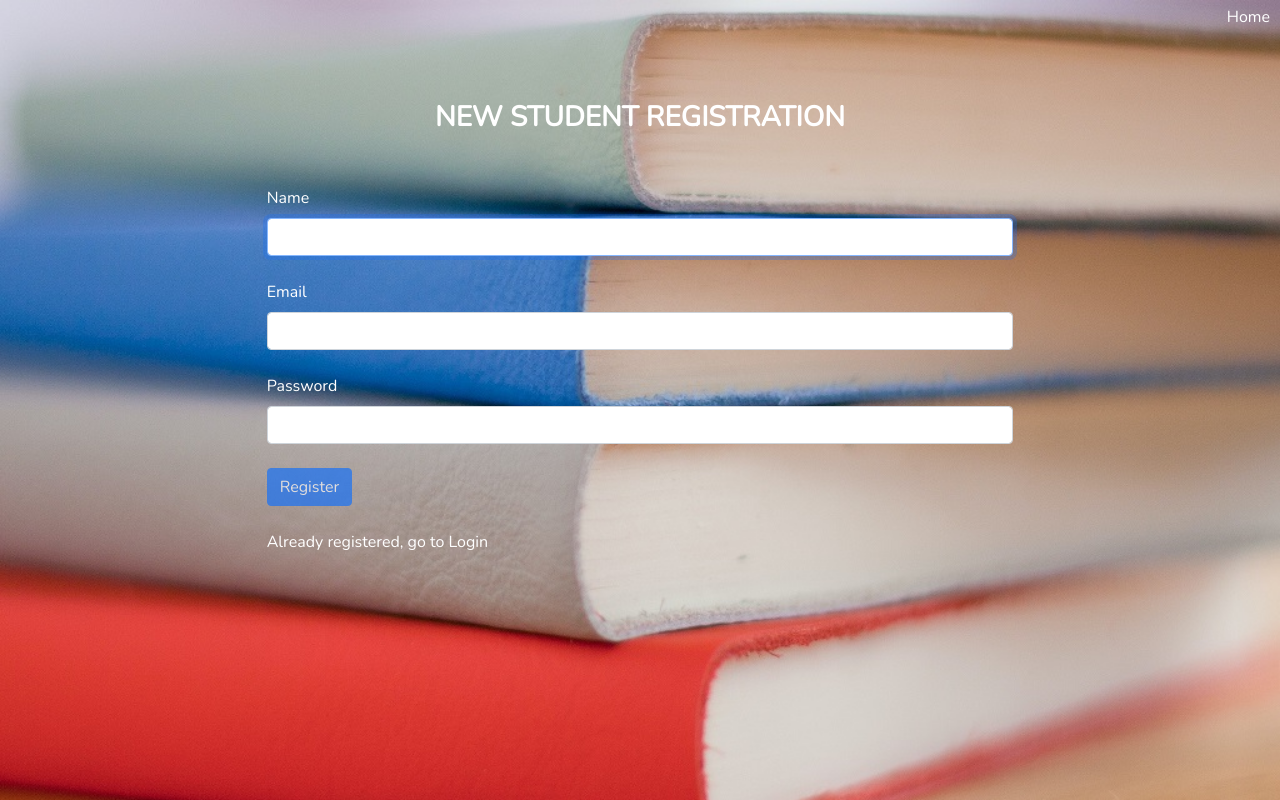
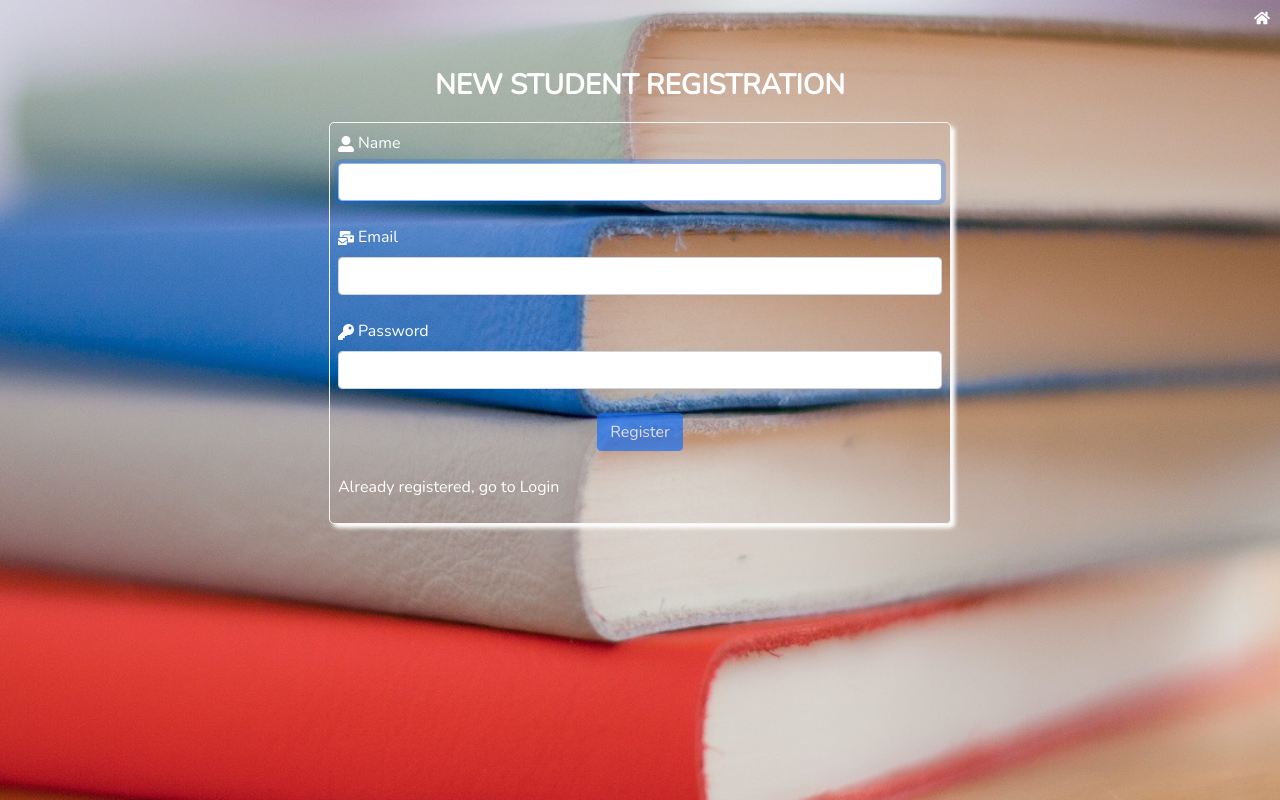
Before and after one commit to Paddybaba/thequestionmark, a Next.js app: page /login/registerStudent in a window 1280 px wide. Built offline with nearby package versions, Linux system fonts and the light colour scheme.

Commit message:
alert added

```diff
--- a/pages/login/registerStudent.js
+++ b/pages/login/registerStudent.js
@@ -7,6 +7,7 @@ import { useRouter } from "next/router";
 import { userLogin } from "../../redux/actions";
 import { connect } from "react-redux";
 import path from "../api/mypaths";
+import { FaHome, FaKey, FaMailBulk, FaUserAlt } from "react-icons/fa";
 const registerStudent = (props) => {
   // console.log("props from register page :", props);
   const [email, setEmail] = useState("");
@@ -44,10 +45,7 @@ const registerStudent = (props) => {
   }
 
   return (
-    <div
-      className="row gx-0"
-      style={{ color: "white"}}
-    >
+    <div className="row gx-0" style={{ color: "white" }}>
       <Head>
         <title>Registration</title>
       </Head>
@@ -57,14 +55,17 @@ const registerStudent = (props) => {
           style={{ position: "absolute", top: 5, right: 10, cursor: "pointer" }}
           onClick={() => router.push("/")}
         >
-          Home
+          <FaHome />
         </div>
-        <div className="text-center text-uppercase fs-3 fw-bold my-5">
+        <div className="text-center text-uppercase fs-3 fw-bold my-3">
           New Student Registration
         </div>
+        <div className="col-sm-10 mx-auto my-box">
           <Form>
             <Form.Group size="lg" controlId="studentName">
-            <Form.Label>Name</Form.Label>
+              <Form.Label>
+                <FaUserAlt /> Name
+              </Form.Label>
               <Form.Control
                 autoFocus
                 type="text"
@@ -73,7 +74,9 @@ const registerStudent = (props) => {
               />
             </Form.Group>
             <Form.Group className="mt-4" size="lg" controlId="email">
-            <Form.Label>Email</Form.Label>
+              <Form.Label>
+                <FaMailBulk /> Email
+              </Form.Label>
               <Form.Control
                 type="email"
                 value={email}
@@ -81,13 +84,16 @@ const registerStudent = (props) => {
               />
             </Form.Group>
             <Form.Group className="mt-4" size="lg" controlId="password">
-            <Form.Label>Password</Form.Label>
+              <Form.Label>
+                <FaKey /> Password
+              </Form.Label>
               <Form.Control
                 type="password"
                 value={password}
                 onChange={(e) => setPassword(e.target.value)}
               />
             </Form.Group>
+            <div className="d-flex justify-content-center">
               <Button
                 block="true"
                 className="mt-4"
@@ -97,6 +103,7 @@ const registerStudent = (props) => {
               >
                 Register
               </Button>
+            </div>
           </Form>
           <p
             className="mt-4 simple-link "
@@ -104,6 +111,7 @@ const registerStudent = (props) => {
           >
             Already registered, go to Login
           </p>
+        </div>
       </div>
     </div>
   );
--- a/src/components/mycss.css
+++ b/src/components/mycss.css
@@ -1,6 +1,7 @@
 body {
   background-color: honeydew;
 }
+
 /* //STARTING PAGE /// */
 .image-box {
   width: 200;
@@ -50,7 +51,20 @@ body {
   font-weight: bolder;
   cursor: pointer;
 }
-
+.my-box {
+  border: 1px solid whitesmoke;
+  border-radius: 5px;
+  padding: 8px;
+  box-shadow: 4px 4px 4px;
+}
+.my-alert {
+  display: block;
+  position: absolute;
+  margin-top: 40%;
+  margin-left: 20%;
+  margin-right: 20%;
+  width: 60%;
+}
 /* ///////TOP BAR ////////// */
 .topbar {
   /* position: absolute;
@@ -123,7 +137,7 @@ body {
   height: 100vh;
   margin-top: 50px;
 }
-.test-page textarea{
+.test-page textarea {
   display: block;
   border: none;
   width: 100%;
@@ -134,12 +148,13 @@ body {
   background-color: honeydew;
   font-size: 1.2em;
   line-height: 1.15em;
-  overflow:scroll;
-  -ms-overflow-style: none;  /* IE and Edge */
-  scrollbar-width: none;  /* Firefox */
+  overflow: scroll;
+  -ms-overflow-style: none; /* IE and Edge */
+  scrollbar-width: none; /* Firefox */
 }
-textarea::-webkit-scrollbar {display: none;}
-
+textarea::-webkit-scrollbar {
+  display: none;
+}
 
 .quest-box,
 .navi-box {
@@ -240,7 +255,7 @@ li {
 }
 
 @media only screen and (max-width: 480px) {
-  .test-page textarea{
+  .test-page textarea {
     font-size: 0.9em;
   }
   .quest-box {
```
Also changed, not shown: pages/login/loginStudent.js (+3 -4 lines), pages/login/loginTeacher.js (+13 -9 lines), pages/options/teacherOptions.js (added, +24 -0 lines), pages/test/selectTest.js (+20 -4 lines). Lines whose indentation alone changed are shown as unchanged.
